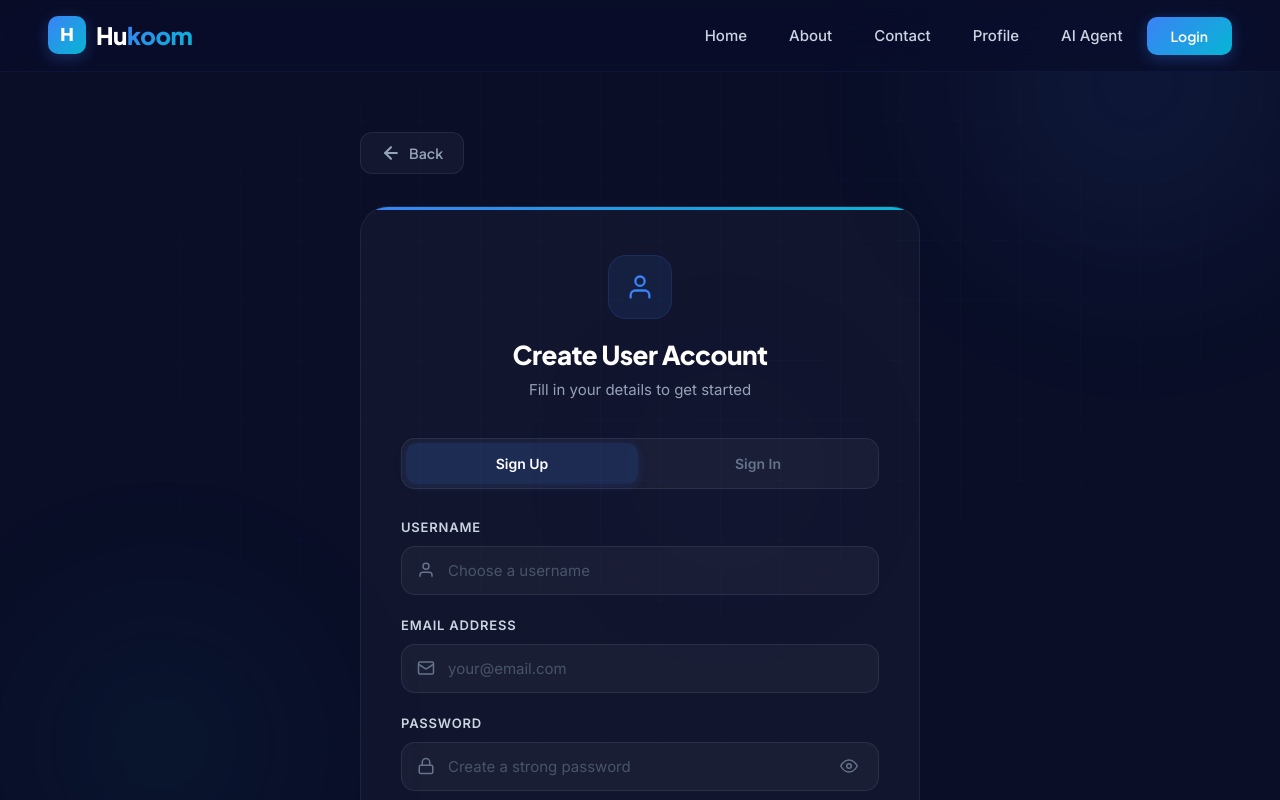
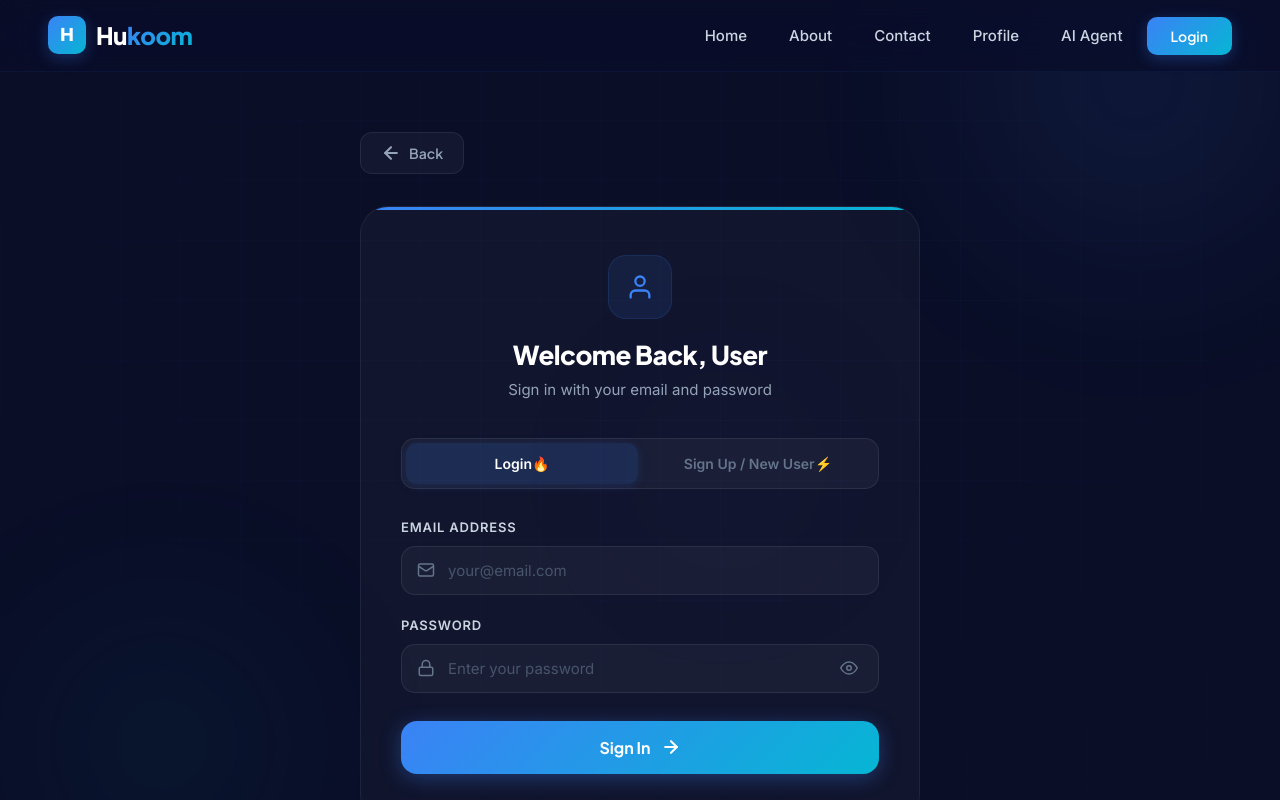
Before and after one commit to raj005-gitH/Hukoom-Web, a React (Vite) app in the folder Hukoom/: page /login in a window 1280 px wide. Both pictures are taken after a click on the element 433 px from the left and 612 px from the top of the page. Shown: the top 800 px of the page. Built offline with nearby package versions, Linux system fonts and the light colour scheme.

Commit message:
login window  updated for hero and user

```diff
--- a/Hukoom/src/pages/Login.jsx
+++ b/Hukoom/src/pages/Login.jsx
@@ -23,7 +23,7 @@ function Login() {
     setAadhaarPreview(null);
     setSubmitSuccess(false);
     setErrorMessage("");
-    setIsLoginMode(false);
+    setIsLoginMode(true);
   };
 
   const handleInputChange = (e) => {
@@ -119,7 +119,7 @@ function Login() {
     setAadhaarPreview(null);
     setSubmitSuccess(false);
     setErrorMessage("");
-    setIsLoginMode(false);
+    setIsLoginMode(true);
   };
 
   const toggleMode = () => {
@@ -179,7 +179,7 @@ function Login() {
                     <circle cx="12" cy="7" r="4" />
                   </svg>
                 </div>
-                <h2 className="role-card-title">Login as User</h2>
+                <h2 className="role-card-title">Continue as User</h2>
                 <p className="role-card-desc">
                   Request services, track orders, and connect with professional
                   heroes in your city.
@@ -265,7 +265,7 @@ function Login() {
                   </svg>
                 </div>
                 {/* <div className="hero-badge-tag">PRO</div> */}
-                <h2 className="role-card-title">Login as Hero</h2>
+                <h2 className="role-card-title">Continue as Hero</h2>
                 <p className="role-card-desc">
                   Offer your skills, grow your business, and become a trusted
                   service provider on the platform.
@@ -385,19 +385,21 @@ function Login() {
 
               {/* Mode toggle tabs */}
               <div className="auth-mode-toggle">
+
+                <button
+                  className={`auth-mode-btn ${isLoginMode ? "active" : ""}`}
+                  onClick={() => toggleMode()}
+                  type="button"
+                >
+                  Login🔥
+                </button>
+
                 <button
                   className={`auth-mode-btn ${!isLoginMode ? "active" : ""}`}
                   onClick={() => toggleMode()}
                   type="button"
                 >
-                  Sign Up
-                </button>
-                <button
-                  className={`auth-mode-btn ${isLoginMode ? "active" : ""}`}
-                  onClick={() => toggleMode()}
-                  type="button"
-                >
-                  Sign In
+                  Sign Up / New User⚡
                 </button>
               </div>
 
@@ -673,18 +675,18 @@ function Login() {
               {/* Mode toggle tabs */}
               <div className="auth-mode-toggle">
                 <button
+                  className={`auth-mode-btn ${isLoginMode ? "active" : ""}`}
+                  onClick={() => toggleMode()}
+                  type="button"
+                >
+                  Login🔥
+                </button>
+                <button
                   className={`auth-mode-btn ${!isLoginMode ? "active" : ""}`}
                   onClick={() => toggleMode()}
                   type="button"
                 >
-                  Sign Up
-                </button>
-                <button
-                  className={`auth-mode-btn ${isLoginMode ? "active" : ""}`}
-                  onClick={() => toggleMode()}
-                  type="button"
-                >
-                  Sign In
+                  Register as a Hero⚡
                 </button>
               </div>
 
```
